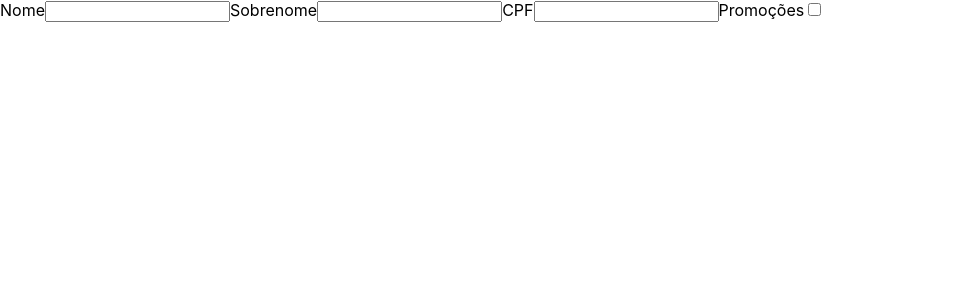
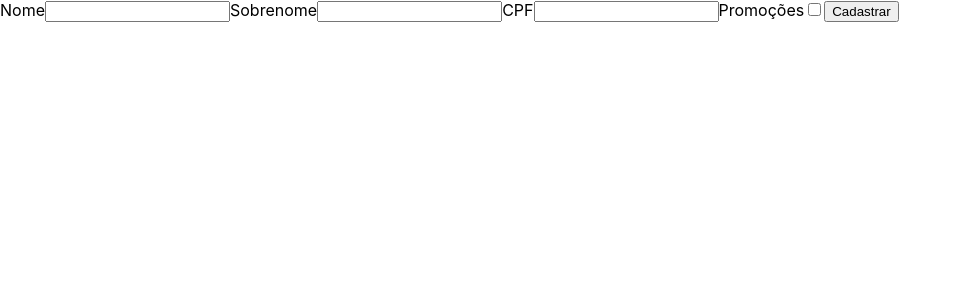
Before and after one commit to pinheiroduda/alura-react-form, a React (Create React App) app: page / in a window 1280 px wide. Shown: the top 300 px of the page, without its empty margins (0-961 px from the left). Built offline with nearby package versions, Linux system fonts and the light colour scheme.

Commit message:
feat: ✨  adds form register button

```diff
--- a/src/components/form/Form.jsx
+++ b/src/components/form/Form.jsx
@@ -15,6 +15,8 @@ export function Form() {
 
         <label>Promoções</label>
         <input type="checkbox" />
+
+        <button type="submit">Cadastrar</button>
       </form>
     </>
   )
```
